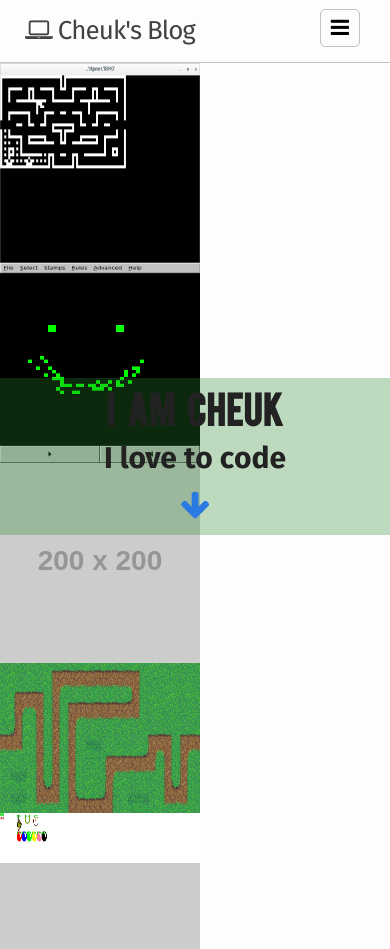
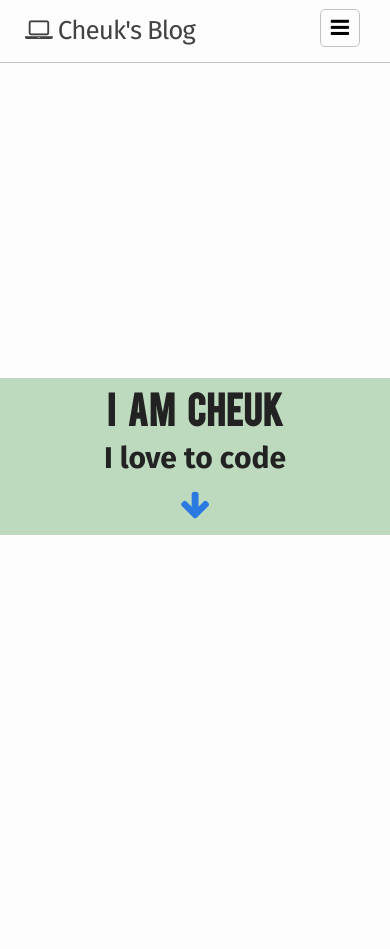
Before and after one commit to chuck-sys/personal-site, a Jekyll site: the page built from portfolio.html, in a window 390 px wide. Shown: the top 949 px of the page. Built offline with Jekyll 4.4.1, drawn with Linux system fonts in a browser that asks for light colours; nearby versions of some CDN libraries.

Commit message:
Update portfolio styles
Completely disables portfolio quick-navigation on mobile phones. Fixes
hypherlink bug where the link was above intended clicking area, making it
difficult to click on blog logo to navigate.

```diff
--- a/_sass/_customclasses.scss
+++ b/_sass/_customclasses.scss
@@ -30,7 +30,7 @@
     background: rgba($green-color, 0.3);
     padding: 10px 0;
     h1 {
-        font-family: 'Bebas', monospace;
+        font-family: Bebas, Helvetica, sans-serif;
         word-spacing: 0.25em;
     }
 }
@@ -45,12 +45,13 @@
     background-repeat: no-repeat;
 
     h2 {
-        font-family: 'Bebas', monospace;
+        font-family: Bebas, Helvetica, sans-serif;
         word-spacing: 0.25em;
     }
 
     img {
         width: 150px;
+        height: 150px;
     }
 
     li {
@@ -67,7 +68,8 @@
         min-height: 100%;
         padding: 1%;
 
-        h2, h2 a {
+        h2,
+        h2 a {
             color: $aqua-color-pale;
             text-decoration: none;
         }
@@ -142,15 +144,23 @@
     list-style: none;
     position: absolute;
 
+    @include media-query($on-palm) {
+        visibility: hidden;
+    }
+
     a {
         text-decoration: none;
     }
 
     .hover-text {
-        position: relative;
-        bottom: 50px;
-        left: 5px;
+        position: absolute;
+        bottom: 0;
         color: rgba(255, 255, 255, 0);
+        height: 2em;
+        width: 100%;
+        text-align: center;
+
+        font-family: Bebas, Helvetica, sans-serif;
 
         transition: all 0.5s;
     }
@@ -159,7 +169,8 @@
         color: rgba(255, 255, 255, 1);
     }
 
-    li, img {
+    li,
+    img {
         float: left;
         width: 200px;
         height: 200px;
--- a/portfolio.html
+++ b/portfolio.html
@@ -9,7 +9,7 @@ title: 'Portfolio'
       <img src="/res/images/portfolio/blinker.jpg">
       <a href='#c8'>
         <div class='img-overlay'>
-          <div class='hover-text'>Chip-8 Toolset</div>
+          <p class='hover-text'>Chip-8 Toolset</p>
         </div>
       </a>
     </li>
@@ -17,7 +17,7 @@ title: 'Portfolio'
       <img src="/res/images/portfolio/casmiley.png">
       <a href='#ca'>
         <div class='img-overlay'>
-          <div class='hover-text'>Cellular Automata</div>
+          <p class='hover-text'>Cellular Automata</p>
         </div>
       </a>
     </li>
@@ -25,7 +25,7 @@ title: 'Portfolio'
       <img src="http://placehold.it/200">
       <a href='#pypod'>
         <div class='img-overlay'>
-          <div class='hover-text'>pypodder</div>
+          <p class='hover-text'>pypodder</p>
         </div>
       </a>
     </li>
@@ -33,7 +33,7 @@ title: 'Portfolio'
       <img src="/res/images/portfolio/td-sandbox.png">
       <a href='#td'>
         <div class='img-overlay'>
-          <div class='hover-text'>Tower Defense</div>
+          <p class='hover-text'>Tower Defense</p>
         </div>
       </a>
     </li>
@@ -41,7 +41,7 @@ title: 'Portfolio'
       <img src="http://placehold.it/200">
       <a href='#sites'>
         <div class='img-overlay'>
-          <div class='hover-text'>Websites Worked on</div>
+          <p class='hover-text'>Websites Worked on</p>
         </div>
       </a>
     </li>
@@ -62,7 +62,7 @@ title: 'Portfolio'
 
     <a href="/res/images/portfolio/blinker.jpg" class="fancybox">
       <img src="/res/images/portfolio/blinker.jpg"
-        style="float:right;width:200px">
+        style="float:right">
     </a>
 
     <p>
@@ -119,7 +119,7 @@ title: 'Portfolio'
     </h2>
 
     <a href="/res/images/portfolio/casmiley.png" class="fancybox" title="Cellular Automata">
-      <img src="/res/images/portfolio/casmiley.png" style="float:left;width:200px">
+      <img src="/res/images/portfolio/casmiley.png" style="float:left">
     </a>
 
     <p>
@@ -198,7 +198,7 @@ title: 'Portfolio'
     </h2>
 
     <a href="/res/images/portfolio/td-sandbox.png" class="fancybox" title="Sandbox Mode">
-      <img src="/res/images/portfolio/td-sandbox.png" style="float:right;width:200px">
+      <img src="/res/images/portfolio/td-sandbox.png" style="float:right">
     </a>
 
     <p>
```
